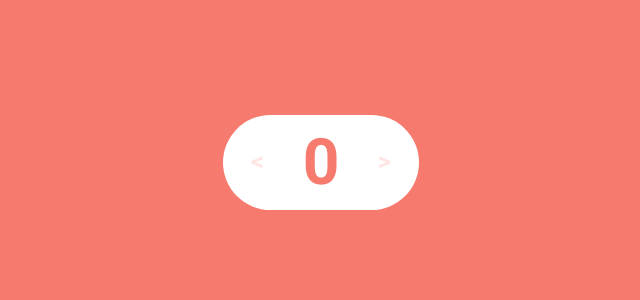
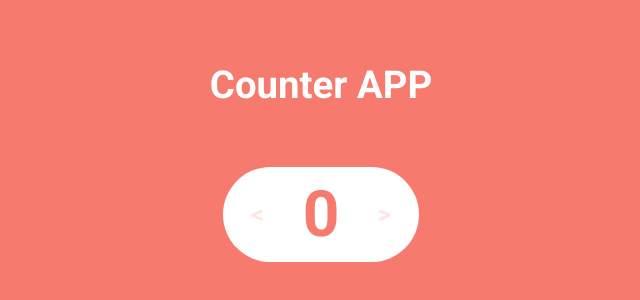
Before and after one commit to martins20/counter-app, a React (Vite) app: page / in a window 1280 px wide. Shown: the part 238-538 px from the top of the page, without its empty margins (319-959 px from the left). Built offline with nearby package versions, Linux system fonts and the light colour scheme.

Commit message:
style: add title into home screen

```diff
--- a/src/screens/home/index.tsx
+++ b/src/screens/home/index.tsx
@@ -1,9 +1,11 @@
 import { Counter } from "../../components/counter";
-import { Container } from "./styles";
+import { Container, Title } from "./styles";
 
 export const Home = () => {
   return (
     <Container>
+      <Title>Counter APP</Title>
+
       <Counter />
     </Container>
   );
--- a/src/screens/home/styles.ts
+++ b/src/screens/home/styles.ts
@@ -1,5 +1,18 @@
-import styled from 'styled-components';
+import styled from "styled-components";
 
 export const Container = styled.main`
+  display: flex;
 
+  flex-direction: column;
+
+  align-items: center;
 `;
+
+export const Title = styled.h1`
+  margin-bottom: 60px;
+
+  color: var(--white);
+
+  font-weight: 700;
+  font-size: 3rem;
+`;
--- a/src/styles/global-styles.ts
+++ b/src/styles/global-styles.ts
@@ -13,6 +13,7 @@ export const GlobalStyle = createGlobalStyle`
         margin: 0;
         box-sizing: border-box;
         font-family: Roboto, Helvetica, sans-serif;
+        outline: none;
     }
 
     button {
```
